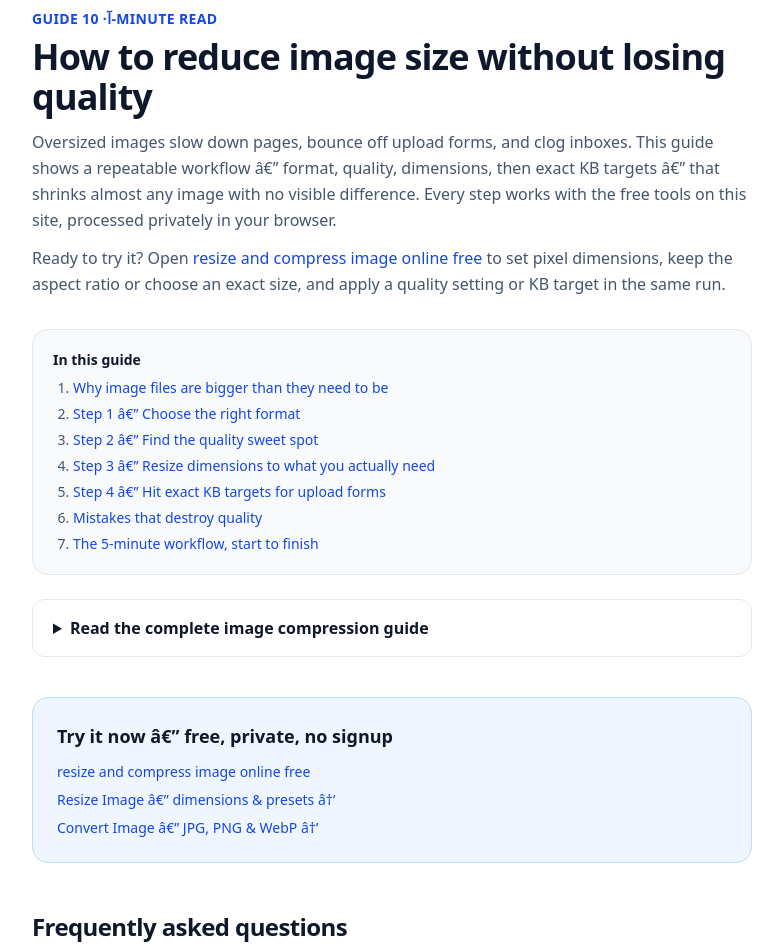
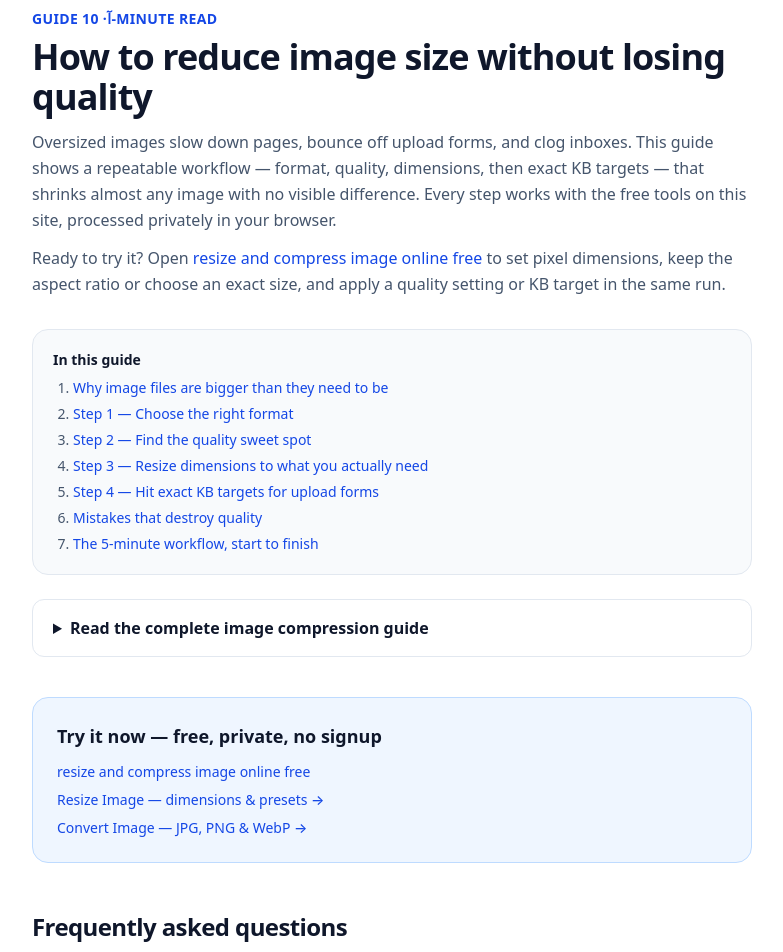
Before and after one commit to behzad-ahmadi/pixelshrink, a Next.js app: page /guides/reduce-image-size-without-losing-quality in a window 1280 px wide. Shown: the part 140-1092 px from the top of the page, without its empty margins (248-1031 px from the left). Built offline with nearby package versions, Linux system fonts and the light colour scheme.

Commit message:
fix: space guide items and repair article punctuation

```diff
--- a/app/guides/page.tsx
+++ b/app/guides/page.tsx
@@ -10,10 +10,12 @@ export default function GuidesPage() {
     <h1>Image editing guides</h1>
     <p>Choose a workflow for your image format, pixel dimensions or upload limit.</p>
     <p><Link href="/guides/reduce-image-size-without-losing-quality">Reduce image size without visible quality loss</Link></p>
+    <div className="grid gap-4">
     {GUIDES.map((guide) => <ArticleAccordion key={guide.slug} title={guide.title} id={guide.slug}>
       <p><Link href={`/guides/${guide.slug}`}>Read the full guide</Link></p><p>{guide.intro}</p>
       <p><Link href={guide.tool}>Try the matching image tool</Link></p>
       <p>Next: <Link href="#resize-image-without-stretching">check pixel dimensions</Link>, <Link href="#choose-image-format">choose a compatible format</Link>, or <Link href="#image-compression-quality-settings">adjust compression quality</Link>.</p>
     </ArticleAccordion>)}
+    </div>
   </div>;
 }
--- a/app/guides/reduce-image-size-without-losing-quality/page.tsx
+++ b/app/guides/reduce-image-size-without-losing-quality/page.tsx
@@ -16,7 +16,7 @@ const HOW_TO_JSON_LD = {
   "@type": "HowTo",
   name: "How to reduce image size without losing quality",
   description:
-    "A practical workflow for shrinking JPEG, PNG, and WebP images: pick the right format, tune quality, resize sensibly, and hit exact KB targets â€” all in the browser.",
+    "A practical workflow for shrinking JPEG, PNG, and WebP images: pick the right format, tune quality, resize sensibly, and hit exact KB targets — all in the browser.",
   totalTime: "PT10M",
   tool: [
     { "@type": "HowToTool", name: "PixelShrink Compress Image tool" },
@@ -41,7 +41,7 @@ const HOW_TO_JSON_LD = {
     {
       "@type": "HowToStep",
       name: "Resize dimensions that are larger than needed",
-      text: "Scale the image down to the largest size it will actually be displayed at â€” for example 1920px wide for a blog hero or 1080px wide for a listing photo.",
+      text: "Scale the image down to the largest size it will actually be displayed at — for example 1920px wide for a blog hero or 1080px wide for a listing photo.",
     },
     {
       "@type": "HowToStep",
@@ -60,12 +60,12 @@ const GUIDE_FAQS = [
   {
     question: "How much can I shrink an image without visible loss?",
     answer:
-      "For photos, lowering JPEG or WebP quality to 80â€“85% typically cuts 50â€“70% of the bytes with no difference at normal viewing distance. Resizing oversized dimensions can cut another 50% or more on top of that.",
+      "For photos, lowering JPEG or WebP quality to 80–85% typically cuts 50–70% of the bytes with no difference at normal viewing distance. Resizing oversized dimensions can cut another 50% or more on top of that.",
   },
   {
     question: "Which format gives the smallest file?",
     answer:
-      "WebP is usually smallest for photos at matched quality â€” about 25â€“35% smaller than JPEG. For screenshots with flat colors, JPEG at 85% beats PNG by a wide margin; PNG is only worth it when you need transparency or lossless edges.",
+      "WebP is usually smallest for photos at matched quality — about 25–35% smaller than JPEG. For screenshots with flat colors, JPEG at 85% beats PNG by a wide margin; PNG is only worth it when you need transparency or lossless edges.",
   },
   {
     question: "Why does my image look bad after compressing?",
@@ -98,8 +98,8 @@ export default function ReduceImageSizeGuidePage() {
         </h1>
         <p className="mt-3 text-base leading-relaxed text-slate-600 dark:text-slate-300">
           Oversized images slow down pages, bounce off upload forms, and clog
-          inboxes. This guide shows a repeatable workflow â€” format, quality,
-          dimensions, then exact KB targets â€” that shrinks almost any image with
+          inboxes. This guide shows a repeatable workflow — format, quality,
+          dimensions, then exact KB targets — that shrinks almost any image with
           no visible difference. Every step works with the free tools on this
           site, processed privately in your browser.
         </p>
@@ -114,10 +114,10 @@ export default function ReduceImageSizeGuidePage() {
         <p className="text-sm font-semibold text-slate-900 dark:text-slate-100">In this guide</p>
         <ol className="mt-2 list-decimal space-y-1.5 pl-5 text-sm text-slate-600 dark:text-slate-300">
           <li><a href="#why-files-are-big" className="text-blue-700 hover:underline dark:text-blue-400">Why image files are bigger than they need to be</a></li>
-          <li><a href="#choose-format" className="text-blue-700 hover:underline dark:text-blue-400">Step 1 â€” Choose the right format</a></li>
-          <li><a href="#quality" className="text-blue-700 hover:underline dark:text-blue-400">Step 2 â€” Find the quality sweet spot</a></li>
-          <li><a href="#dimensions" className="text-blue-700 hover:underline dark:text-blue-400">Step 3 â€” Resize dimensions to what you actually need</a></li>
-          <li><a href="#exact-targets" className="text-blue-700 hover:underline dark:text-blue-400">Step 4 â€” Hit exact KB targets for upload forms</a></li>
+          <li><a href="#choose-format" className="text-blue-700 hover:underline dark:text-blue-400">Step 1 — Choose the right format</a></li>
+          <li><a href="#quality" className="text-blue-700 hover:underline dark:text-blue-400">Step 2 — Find the quality sweet spot</a></li>
+          <li><a href="#dimensions" className="text-blue-700 hover:underline dark:text-blue-400">Step 3 — Resize dimensions to what you actually need</a></li>
+          <li><a href="#exact-targets" className="text-blue-700 hover:underline dark:text-blue-400">Step 4 — Hit exact KB targets for upload forms</a></li>
           <li><a href="#mistakes" className="text-blue-700 hover:underline dark:text-blue-400">Mistakes that destroy quality</a></li>
           <li><a href="#workflow" className="text-blue-700 hover:underline dark:text-blue-400">The 5-minute workflow, start to finish</a></li>
         </ol>
@@ -130,7 +130,7 @@ export default function ReduceImageSizeGuidePage() {
           dimensions, format, and compression level. A 4000 أ— 3000 photo
           contains twelve million pixels; displayed at 800 pixels wide on a blog,
           roughly nine out of ten of those pixels are thrown away by the browser
-          â€” yet you still paid to download all of them. Cameras and phones save
+          — yet you still paid to download all of them. Cameras and phones save
           at maximum quality by default, screenshots save as lossless PNG, and
           design tools export at 2x or 3x density. Each default is sensible in
           isolation and wasteful in combination.
@@ -139,26 +139,26 @@ export default function ReduceImageSizeGuidePage() {
           The good news is that human vision is forgiving. We barely notice the
           difference between 95% and 85% JPEG quality at normal viewing
           distance, and we cannot see pixels that are never displayed. Reducing
-          image size without losing quality is therefore not a trick â€” it is
+          image size without losing quality is therefore not a trick — it is
           the routine removal of data nobody would ever perceive. The workflow
           below does it in the right order so each step compounds the last.
         </p>
 
-        <h2 id="choose-format">2. Step 1 â€” Choose the right format</h2>
+        <h2 id="choose-format">2. Step 1 — Choose the right format</h2>
         <p>
           Format choice is the highest-leverage decision you will make, and it
           comes before touching any slider. JPEG is the right answer for
           photographs and anything with smooth gradients: its lossy encoder is
           tuned exactly for that kind of content. PNG is the right answer only
-          when you need transparency or pixel-perfect edges â€” logos, icons,
+          when you need transparency or pixel-perfect edges — logos, icons,
           interface screenshots with thin text. WebP is the modern all-rounder:
-          typically 25â€“35% smaller than JPEG at matched quality, with
+          typically 25–35% smaller than JPEG at matched quality, with
           transparency support included.
         </p>
         <p>
           Concrete rules of thumb: a photo saved as PNG is almost always a
-          mistake â€” converting it to JPEG at 85% quality commonly cuts
-          70â€“90% of the file. A WebP download that an upload form rejects
+          mistake — converting it to JPEG at 85% quality commonly cuts
+          70–90% of the file. A WebP download that an upload form rejects
           should become a JPEG, not a re-screenshotted PNG. And a graphic with
           transparency that must stay transparent should never become a JPEG,
           which has no alpha channel and will flatten everything onto white. If
@@ -169,17 +169,17 @@ export default function ReduceImageSizeGuidePage() {
           the format right, then move on.
         </p>
 
-        <h2 id="quality">3. Step 2 â€” Find the quality sweet spot</h2>
+        <h2 id="quality">3. Step 2 — Find the quality sweet spot</h2>
         <p>
           The quality slider controls how aggressively the encoder discards
-          detail. At 95â€“100% you keep nearly everything and save nearly
+          detail. At 95–100% you keep nearly everything and save nearly
           nothing; at 60% and below, blocky artifacts and smeared gradients
           become obvious. The useful range is narrower than most people expect:
           start at 85% for JPEG and WebP. Compare the result against the
-          original at full zoom â€” faces, text overlays, sky gradients â€” and
+          original at full zoom — faces, text overlays, sky gradients — and
           only then decide whether to go lower. For hero images and product
-          photos, 85â€“90% is the professional standard. For thumbnails,
-          avatars, and decorative images, 75â€“80% is usually indistinguishable
+          photos, 85–90% is the professional standard. For thumbnails,
+          avatars, and decorative images, 75–80% is usually indistinguishable
           in context.
         </p>
         <p>
@@ -187,18 +187,18 @@ export default function ReduceImageSizeGuidePage() {
           highest-quality original you have. Re-compressing an already
           compressed file compounds artifacts: a photo saved at 70%, then
           re-saved at 70%, looks worse than a single pass at the same setting.
-          Second, PNG has no quality slider because it is lossless â€” if a PNG
+          Second, PNG has no quality slider because it is lossless — if a PNG
           is too big, the answer is converting to JPEG or WebP, not hunting
           for a PNG quality option that does not exist. Open{" "}
           <Link href="/compress-image">resize and compress image online free</Link>, set 85%,
           and judge with your own eyes before touching anything else.
         </p>
 
-        <h2 id="dimensions">4. Step 3 â€” Resize dimensions to what you actually need</h2>
+        <h2 id="dimensions">4. Step 3 — Resize dimensions to what you actually need</h2>
         <p>
           Pixel dimensions multiply file size. Halving both width and height
           quarters the pixel count, which typically cuts the compressed file to
-          a third or less of its original size â€” often a bigger saving than any
+          a third or less of its original size — often a bigger saving than any
           quality adjustment. Yet most images are far larger than their display
           context: a 4032px phone photo shown at 800px, a 3000px export used as
           a 400px listing thumbnail. Resizing to the display size is pure waste
@@ -207,10 +207,10 @@ export default function ReduceImageSizeGuidePage() {
         </p>
         <p>
           Pick a target from the destination, not from habit. Blog heroes and
-          listing photos rarely need more than 1600â€“1920px on the long edge;
+          listing photos rarely need more than 1600–1920px on the long edge;
           CMS content images are happy at 1200px; thumbnails and avatars at
-          400â€“800px. Keep the aspect ratio locked unless you deliberately want
-          to crop, and never upscale a small image to hit a target â€” invented
+          400–800px. Keep the aspect ratio locked unless you deliberately want
+          to crop, and never upscale a small image to hit a target — invented
           pixels add blur, not detail. The{" "}
           <Link href="/resize-image">resize image tool</Link> preserves aspect
           ratio by default and offers presets for common contexts, so match the
@@ -218,10 +218,10 @@ export default function ReduceImageSizeGuidePage() {
           further compression is even needed.
         </p>
 
-        <h2 id="exact-targets">5. Step 4 â€” Hit exact KB targets for upload forms</h2>
+        <h2 id="exact-targets">5. Step 4 — Hit exact KB targets for upload forms</h2>
         <p>
           Exam portals, job applications, and government sites do not ask for
-          &ldquo;roughly small&rdquo; â€” they demand under 20KB, 50KB, or 100KB,
+          &ldquo;roughly small&rdquo; — they demand under 20KB, 50KB, or 100KB,
           and reject anything over. Guessing with a quality slider wastes
           submissions: too high and the form errors out, too low and your
           scanned signature turns to mush. An exact-target compressor solves
@@ -239,7 +239,7 @@ export default function ReduceImageSizeGuidePage() {
           marketplace listings and CMS uploads. Start from a clean scan or
           photo, let the tool find the highest quality that fits, then verify
           text legibility at full zoom. If tiny text goes soft at 20KB, rescan
-          at higher contrast or crop empty margins first â€” both give the
+          at higher contrast or crop empty margins first — both give the
           encoder fewer wasted pixels and more budget for the content that
           matters.
         </p>
@@ -248,7 +248,7 @@ export default function ReduceImageSizeGuidePage() {
         <p>
           Most &ldquo;compression ruined my photo&rdquo; stories trace back to
           one of four avoidable errors. The first is compressing the same file
-          repeatedly â€” every lossy pass adds artifacts, so always keep the
+          repeatedly — every lossy pass adds artifacts, so always keep the
           original and export fresh copies. The second is screenshotting
           instead of converting: photographing pixels with an OS screenshot
           tool throws away resolution and bakes in display scaling, where a
@@ -259,7 +259,7 @@ export default function ReduceImageSizeGuidePage() {
         </p>
         <p>
           The fourth mistake is ignoring transparency. Converting a transparent
-          PNG or WebP to JPEG flattens the alpha channel onto white â€” correct
+          PNG or WebP to JPEG flattens the alpha channel onto white — correct
           behavior, but a nasty surprise on a dark-themed site or a logo. Check
           the checkerboard: if the preview shows transparency you rely on,
           convert to WebP or keep PNG instead. Finally, remember that
@@ -272,7 +272,7 @@ export default function ReduceImageSizeGuidePage() {
         <p>
           Put it together and the routine takes minutes. First, inspect the
           file: format, dimensions, byte size. Second, convert to the right
-          format â€” JPEG for photos, WebP for web delivery, PNG only for
+          format — JPEG for photos, WebP for web delivery, PNG only for
           transparency. Third, compress at 85% quality and compare against the
           original at full zoom. Fourth, resize to the display size if the
           dimensions exceed it. Fifth, if a form demands an exact limit, run
@@ -294,11 +294,11 @@ export default function ReduceImageSizeGuidePage() {
       </article></ArticleAccordion></div>
 
       <aside aria-label="Try the tools" className="mt-10 rounded-2xl border border-blue-200 bg-blue-50 p-5 sm:p-6 dark:bg-blue-950 dark:border-blue-800">
-        <h2 className="text-lg font-bold text-slate-900 dark:text-slate-100">Try it now â€” free, private, no signup</h2>
+        <h2 className="text-lg font-bold text-slate-900 dark:text-slate-100">Try it now — free, private, no signup</h2>
         <ul className="mt-3 grid gap-2 text-sm">
           <li><Link href="/compress-image" className="font-medium text-blue-700 hover:underline dark:text-blue-400">resize and compress image online free</Link></li>
-          <li><Link href="/resize-image" className="font-medium text-blue-700 hover:underline dark:text-blue-400">Resize Image â€” dimensions &amp; presets â†’</Link></li>
-          <li><Link href="/convert-image" className="font-medium text-blue-700 hover:underline dark:text-blue-400">Convert Image â€” JPG, PNG &amp; WebP â†’</Link></li>
+          <li><Link href="/resize-image" className="font-medium text-blue-700 hover:underline dark:text-blue-400">Resize Image — dimensions &amp; presets →</Link></li>
+          <li><Link href="/convert-image" className="font-medium text-blue-700 hover:underline dark:text-blue-400">Convert Image — JPG, PNG &amp; WebP →</Link></li>
         </ul>
       </aside>
 
```
